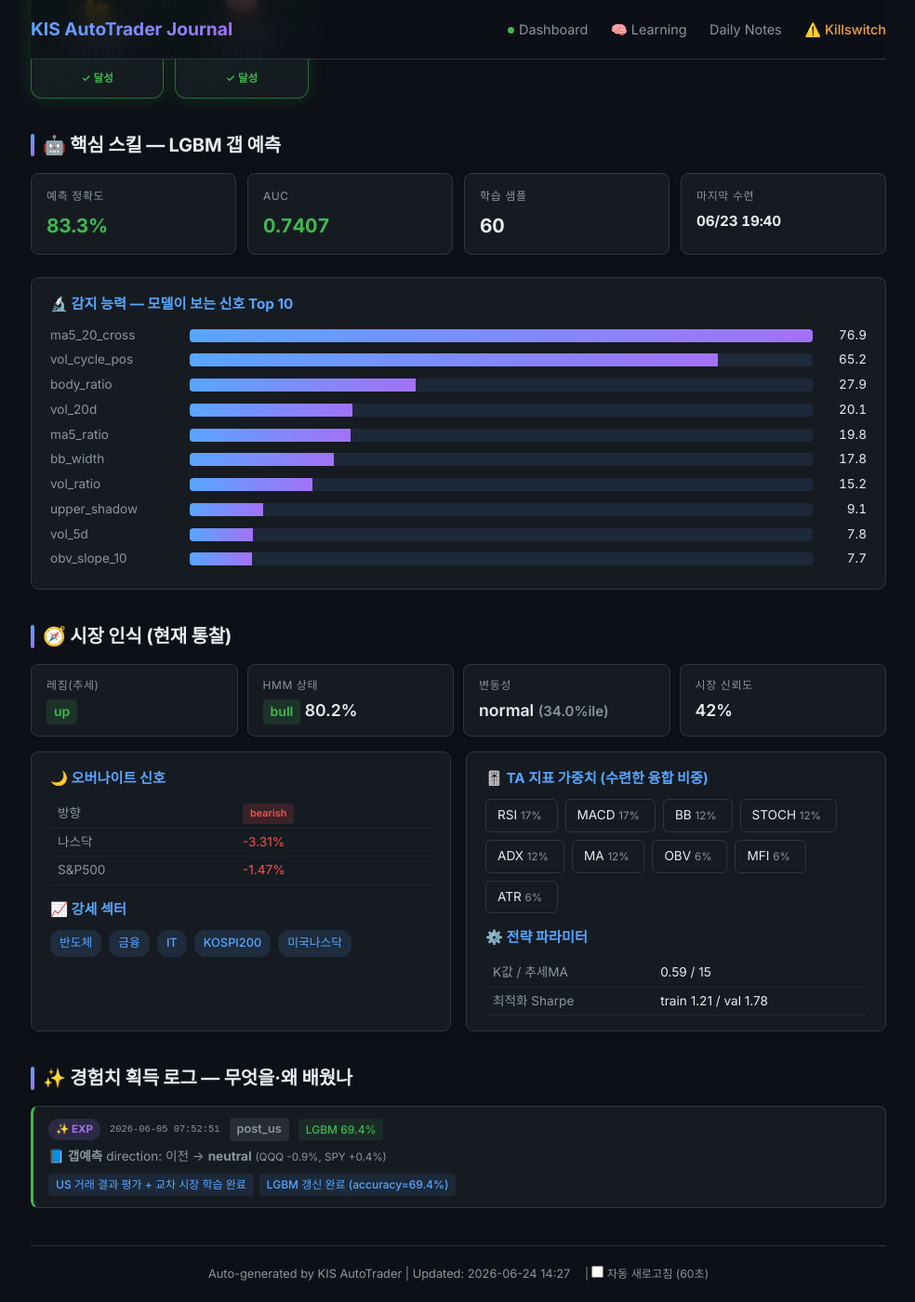
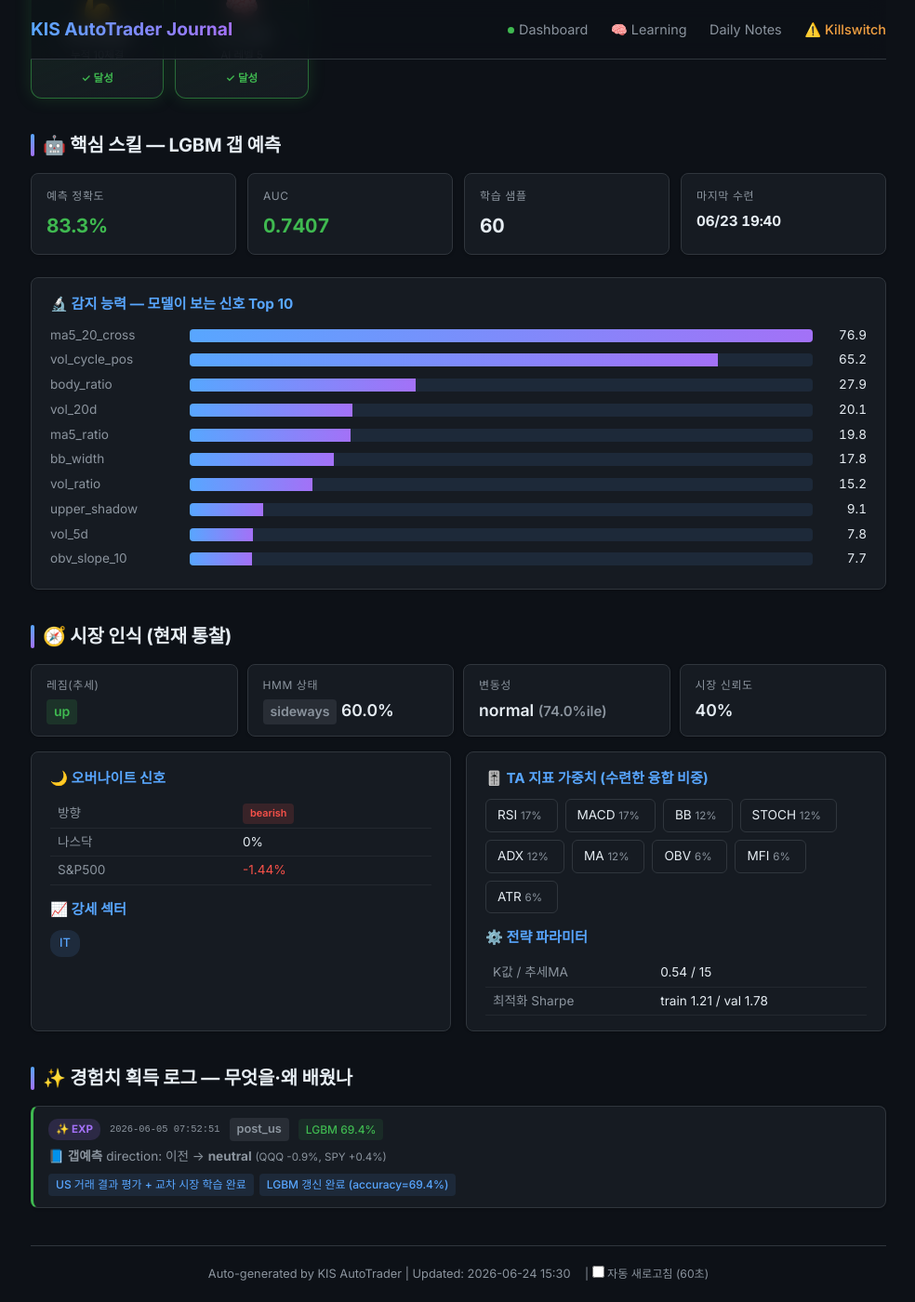
Before and after one commit to BudongJW/kis-trading-journal, a Jekyll site: the page built from learning.html, in a window 1280 px wide and 1400 px high, scrolled down 652 px. Shown: the whole window at 93% size, without its empty margins (147-1131 px from the left). Built offline with Jekyll 4.4.1, drawn with Linux system fonts in a browser that asks for light colours; nearby versions of some CDN libraries.

Commit message:
auto: portfolio update 15:30

```diff
--- a/_data/portfolio.json
+++ b/_data/portfolio.json
@@ -1,5 +1,5 @@
 {
-  "updated_at": "2026-06-24T14:27:05.114346",
+  "updated_at": "2026-06-24T15:30:34.441709",
   "initial_capital": 500000,
   "cash": 435549,
   "holdings": [],
@@ -1110,57 +1110,41 @@
       "unrealized_pnl": 0,
       "net_deposit": 82774,
       "regime": "up",
-      "hmm_state": "bull",
-      "confidence": 0.418,
-      "k_value": 0.59
+      "hmm_state": "sideways",
+      "confidence": 0.397,
+      "k_value": 0.54
     }
   ],
   "market": {
     "regime": "up",
-    "hmm_state": "bull",
-    "confidence": 0.418,
+    "hmm_state": "sideways",
+    "confidence": 0.397,
     "volatility": "normal",
-    "vol_percentile": 34.0,
+    "vol_percentile": 74.0,
     "overnight_gap": {
       "direction": "bearish",
-      "strength": 0.8,
+      "strength": 0.19,
       "action": "reduce_size"
     },
     "strong_sectors": [
-      "반도체",
-      "금융",
-      "IT",
-      "KOSPI200",
-      "미국나스닥"
+      "IT"
     ]
   },
   "strategy": {
     "name": "ETF 변동성 돌파 + 신호 융합",
     "params": {
-      "k": 0.59,
+      "k": 0.54,
       "trend_ma": 15
     },
-    "universe_count": 5,
+    "universe_count": 2,
     "universe": [
       {
         "symbol": "395160",
         "name": "KODEX 미국나스닥100TR"
       },
       {
-        "symbol": "091160",
-        "name": "KODEX 반도체"
-      },
-      {
-        "symbol": "102110",
-        "name": "KODEX 금융"
-      },
-      {
         "symbol": "098560",
         "name": "KODEX IT"
-      },
-      {
-        "symbol": "069500",
-        "name": "KODEX KOSPI200"
       }
     ]
   },
@@ -1178,11 +1162,11 @@
     "enabled": true,
     "regime": "CAUTION",
     "confidence": 0.65,
-    "sma_ratio": 0.778,
+    "sma_ratio": 0.7793,
     "canary_bad": 1,
     "canary_scores": {
       "195930": 1.5752,
-      "132030": -1.4861
+      "132030": -1.4021
     }
   },
   "us_session": {
@@ -1235,25 +1219,21 @@
   "learning": {
     "market": {
       "trend": "up",
-      "hmm_state": "bull",
-      "hmm_confidence": 80.2,
+      "hmm_state": "sideways",
+      "hmm_confidence": 60.0,
       "volatility": "normal",
-      "vol_percentile": 34.0,
-      "market_confidence": 0.418,
-      "analyzed_at": "2026-06-23 10:28"
+      "vol_percentile": 74.0,
+      "market_confidence": 0.397,
+      "analyzed_at": "2026-06-24 10:22"
     },
     "overnight": {
       "direction": "bearish",
-      "nasdaq_change": -3.31,
-      "sp500_change": -1.47,
+      "nasdaq_change": 0,
+      "sp500_change": -1.44,
       "recommended_action": "reduce_size"
     },
     "strong_sectors": [
-      "반도체",
-      "금융",
-      "IT",
-      "KOSPI200",
-      "미국나스닥"
+      "IT"
     ],
     "lgbm": {
       "accuracy": 83.3,
@@ -1304,7 +1284,7 @@
       ]
     },
     "strategy_params": {
-      "k": 0.59,
+      "k": 0.54,
       "trend_ma": 15,
       "train_sharpe": 1.21,
       "val_sharpe": 1.78,
@@ -1323,8 +1303,8 @@
     },
     "adaptive": {
       "etf": 1.0,
-      "win_rate": 0.545,
-      "trades": 7
+      "win_rate": 0.5,
+      "trades": 8
     },
     "diary": [
       {
@@ -1454,16 +1434,16 @@
     "allow_inverse": true,
     "allow_leverage": false,
     "size_mult": 0.6,
-    "k_effective": 0.64,
+    "k_effective": 0.59,
     "allow_summary": "롱/인버스",
-    "briefing": "오늘 스탠스 신중(CAUTIOUS) · 레짐 CAUTION·신뢰도 42% · 美 오버나이트 bearish(-3.3%) · 예산 40%·최대 2종목·허용 롱/인버스",
+    "briefing": "오늘 스탠스 신중(CAUTIOUS) · 레짐 CAUTION·신뢰도 40% · 美 오버나이트 bearish(+0.0%) · 예산 40%·최대 2종목·허용 롱/인버스",
     "signals": {
       "regime": "CAUTION",
-      "confidence": 0.418,
+      "confidence": 0.397,
       "direction": "bearish",
-      "nasdaq_change": -3.31,
+      "nasdaq_change": 0,
       "high_vol": false,
-      "vol_percentile": 34.0,
+      "vol_percentile": 74.0,
       "rapid_level": "NONE"
     }
   },
@@ -1475,8 +1455,8 @@
     "hard_stop_pct": 0.04,
     "max_weight": 0.15,
     "regime": "CAUTION",
-    "hmm_state": "bull",
-    "hmm_confidence": 0.802,
+    "hmm_state": "sideways",
+    "hmm_confidence": 0.6,
     "universe": [
       {
         "symbol": "122630",
```
